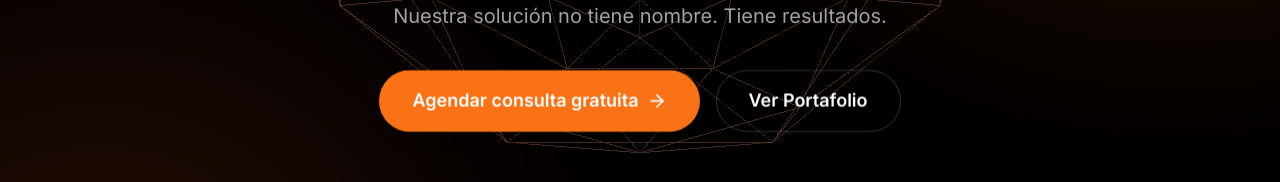
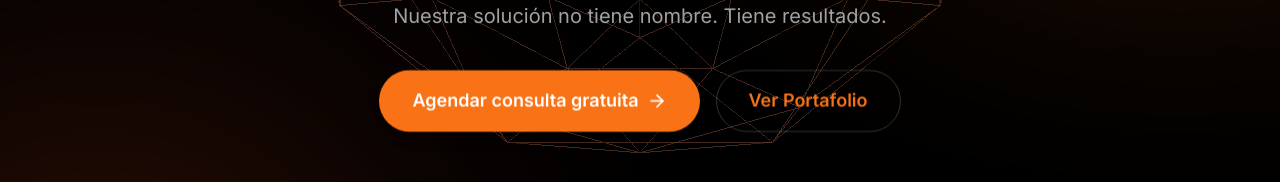
Before and after one commit to jea022/NoName2, a React (Vite) app: page / in a window 1280 px wide. Shown: the part 421-603 px from the top of the page. Built offline with nearby package versions, Linux system fonts and the light colour scheme.

Commit message:
Rediseño de textos

```diff
--- a/components/Hero.tsx
+++ b/components/Hero.tsx
@@ -84,7 +84,7 @@ export const Hero: React.FC = () => {
                 <ArrowRight className="ml-2 w-5 h-5 group-hover:translate-x-1 transition-transform" />
               </Button>
               <Button variant="outline" size="lg" className="w-full sm:w-auto" onClick={() => document.querySelector('#portfolio')?.scrollIntoView({ behavior: 'smooth' })}>
-                Ver Portafolio
+                <span className="text-orange-500">Ver Portafolio</span>
               </Button>
             </div>
           </FadeSection>
```
